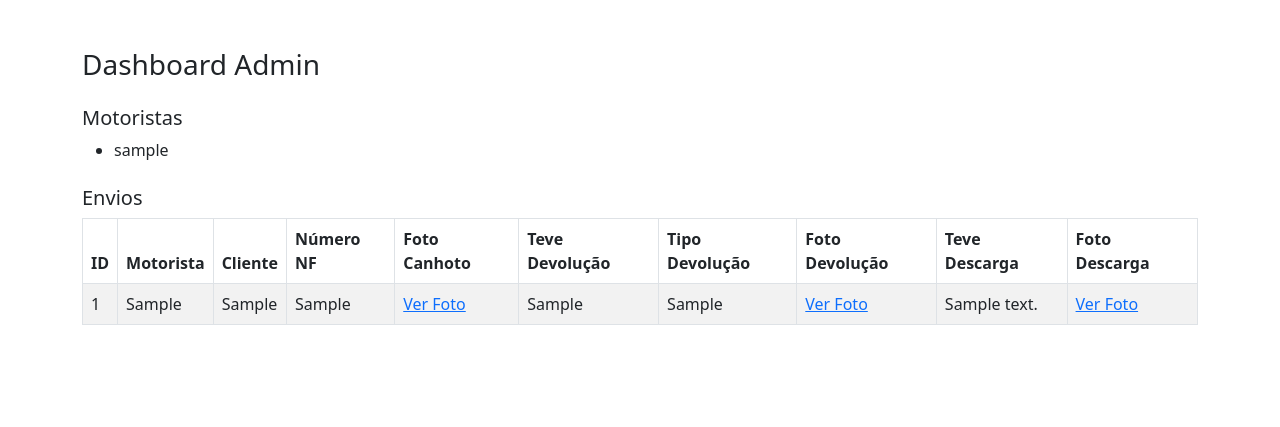
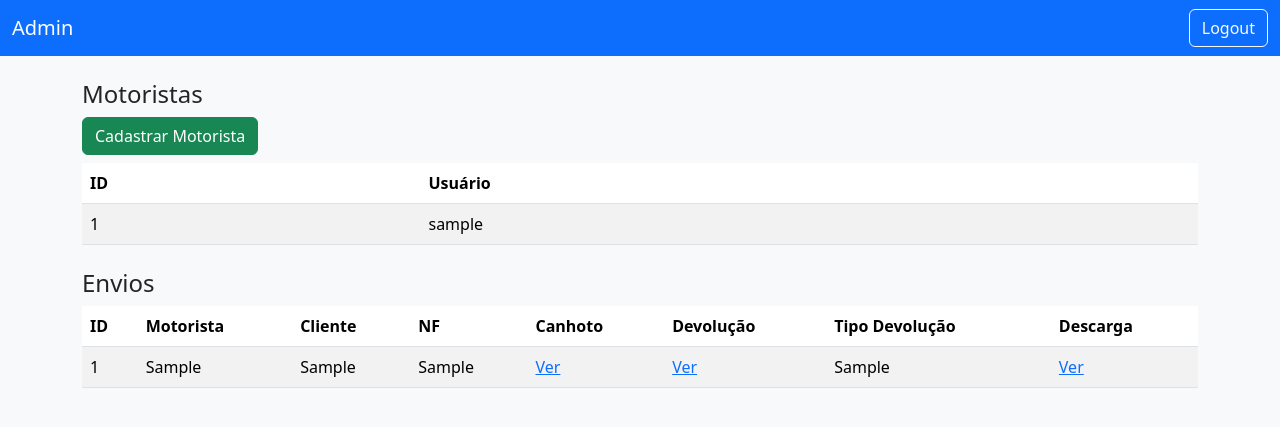
Before and after one commit to dataflowb2b-glitch/workflowcbr, a Flask app: template templates/dashboard_admin.html in a window 1280 px wide. Shown: the top 427 px of the page. Run offline with Flask 3, Linux system fonts and the light colour scheme; the template is opened without the code that fills it: values that come from a table or form of the project are taken from there, others are empty; tables that the repository leaves empty hold one stand-in row (values such as "Sample post"); parts of the project's set-up code (start-up, migrations or seed data) failed here and were passed over.

Commit message:
Update dashboard_admin.html

```diff
--- a/templates/dashboard_admin.html
+++ b/templates/dashboard_admin.html
@@ -1,60 +1,76 @@
 <!DOCTYPE html>
-<html lang="pt-BR">
+<html lang="pt-br">
 <head>
   <meta charset="UTF-8">
   <title>Dashboard Admin</title>
-    <link href="https://cdn.jsdelivr.net/npm/bootstrap@5.3.0/dist/css/bootstrap.min.css" rel="stylesheet">
+  <link href="https://cdn.jsdelivr.net/npm/bootstrap@5.3.1/dist/css/bootstrap.min.css" rel="stylesheet">
 </head>
-<body>
-<div class="container mt-5">
-    <h3>Dashboard Admin</h3>
+<body class="bg-light">
+<nav class="navbar navbar-expand-lg navbar-dark bg-primary">
+  <div class="container-fluid">
+    <a class="navbar-brand" href="#">Admin</a>
+    <div class="d-flex">
+      <a href="{{ url_for('logout') }}" class="btn btn-outline-light">Logout</a>
+    </div>
+  </div>
+</nav>
 
-    <h5 class="mt-4">Motoristas</h5>
-    <ul>
-        {% for motorista in motoristas %}
-            <li>{{ motorista.username }}</li>
+<div class="container mt-4">
+
+  <h4>Motoristas</h4>
+  <a href="{{ url_for('cadastrar_motorista') }}" class="btn btn-success mb-2">Cadastrar Motorista</a>
+  <table class="table table-striped">
+    <thead>
+      <tr>
+        <th>ID</th>
+        <th>Usuário</th>
+      </tr>
+    </thead>
+    <tbody>
+      {% for m in motoristas %}
+      <tr>
+        <td>{{ m.id }}</td>
+        <td>{{ m.username }}</td>
+      </tr>
       {% endfor %}
-    </ul>
+    </tbody>
+  </table>
 
-    <h5 class="mt-4">Envios</h5>
-    <table class="table table-bordered table-striped">
+  <h4 class="mt-4">Envios</h4>
+  <table class="table table-striped">
     <thead>
       <tr>
         <th>ID</th>
         <th>Motorista</th>
         <th>Cliente</th>
-                <th>Número NF</th>
-                <th>Foto Canhoto</th>
-                <th>Teve Devolução</th>
-                <th>Tipo Devolução</th> <!-- NOVO -->
-                <th>Foto Devolução</th>
-                <th>Teve Descarga</th>
-                <th>Foto Descarga</th>
+        <th>NF</th>
+        <th>Canhoto</th>
+        <th>Devolução</th>
+        <th>Tipo Devolução</th> <!-- NOVA COLUNA -->
+        <th>Descarga</th>
       </tr>
     </thead>
     <tbody>
-            {% for envio in envios %}
+      {% for e in envios %}
       <tr>
-                    <td>{{ envio.id }}</td>
-                    <td>{{ envio.motorista }}</td>
-                    <td>{{ envio.cliente }}</td>
-                    <td>{{ envio.numero_nf }}</td>
+        <td>{{ e.id }}</td>
+        <td>{{ e.motorista }}</td>
+        <td>{{ e.cliente }}</td>
+        <td>{{ e.numero_nf }}</td>
+        <td><a href="{{ e.foto_canhoto }}" target="_blank">Ver</a></td>
         <td>
-                        {% if envio.foto_canhoto %}
-                            <a href="{{ envio.foto_canhoto }}" target="_blank">Ver Foto</a>
+          {% if e.foto_devolucao %}
+          <a href="{{ e.foto_devolucao }}" target="_blank">Ver</a>
+          {% else %}
+          -
           {% endif %}
         </td>
-                    <td>{{ envio.teve_devolucao }}</td>
-                    <td>{{ envio.tipo_devolucao or "-" }}</td> <!-- NOVO -->
+        <td>{{ e.tipo_devolucao or "-" }}</td> <!-- NOVA COLUNA -->
         <td>
-                        {% if envio.foto_devolucao %}
-                            <a href="{{ envio.foto_devolucao }}" target="_blank">Ver Foto</a>
-                        {% endif %}
-                    </td>
-                    <td>{{ envio.teve_descarga }}</td>
-                    <td>
-                        {% if envio.foto_descarga %}
-                            <a href="{{ envio.foto_descarga }}" target="_blank">Ver Foto</a>
+          {% if e.foto_descarga %}
+          <a href="{{ e.foto_descarga }}" target="_blank">Ver</a>
+          {% else %}
+          -
           {% endif %}
         </td>
       </tr>
```
Lines whose indentation alone changed are shown as unchanged.
